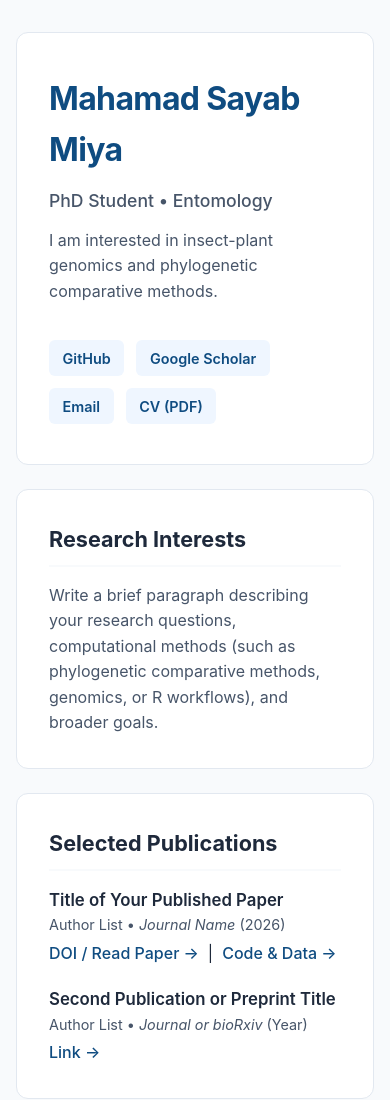
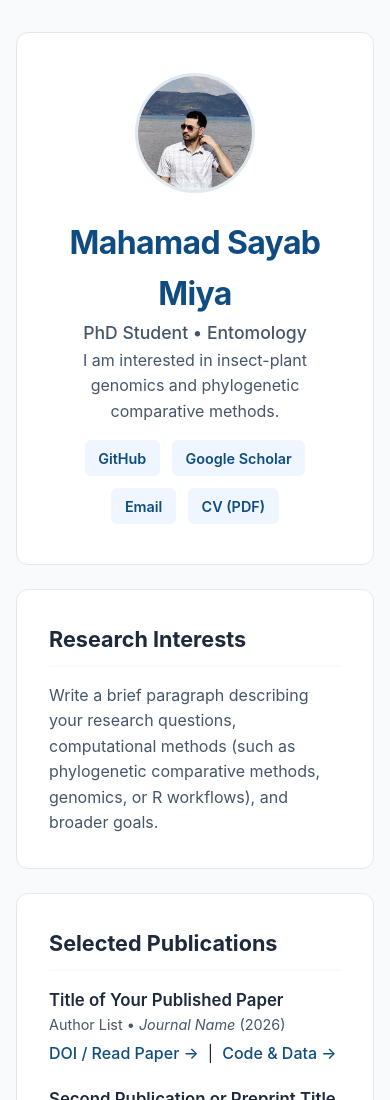
Before and after one commit to sayab321/sayab321.github.io, a plain HTML site: page index.html in a window 390 px wide. Shown: the top 1100 px of the page. Drawn offline with Linux system fonts and the light colour scheme.

Commit message:
Update index.html

```diff
--- a/index.html
+++ b/index.html
@@ -140,6 +140,30 @@
       color: var(--text-muted);
       margin-top: 2rem;
     }
+        .profile-header {
+      display: flex;
+      align-items: center;
+      gap: 1.5rem;
+    }
+
+    .profile-pic {
+      width: 120px;
+      height: 120px;
+      border-radius: 50%;
+      object-fit: cover;
+      border: 3px solid var(--border);
+      flex-shrink: 0;
+    }
+
+    @media (max-width: 600px) {
+      .profile-header {
+        flex-direction: column;
+        text-align: center;
+      }
+      .links {
+        justify-content: center;
+      }
+    }
   </style>
 </head>
 <body>
@@ -147,6 +171,9 @@
   <div class="container">
     <!-- HEADER / PROFILE -->
     <header>
+      <div class="profile-header">
+        <img src="Miya.jpg" alt="Mahamad Sayab Miya" class="profile-pic">
+        <div>
           <h1>Mahamad Sayab Miya</h1>
           <div class="subtitle">PhD Student • Entomology</div>
           <p>I am interested in insect-plant genomics and phylogenetic comparative methods.</p>
@@ -155,6 +182,8 @@
             <a href="https://google.com" target="_blank">Google Scholar</a>
             <a href="mailto:your.email@university.edu">Email</a>
             <a href="#">CV (PDF)</a>
+          </div>
+        </div>
       </div>
     </header>
 
```
Lines whose indentation alone changed are shown as unchanged.
